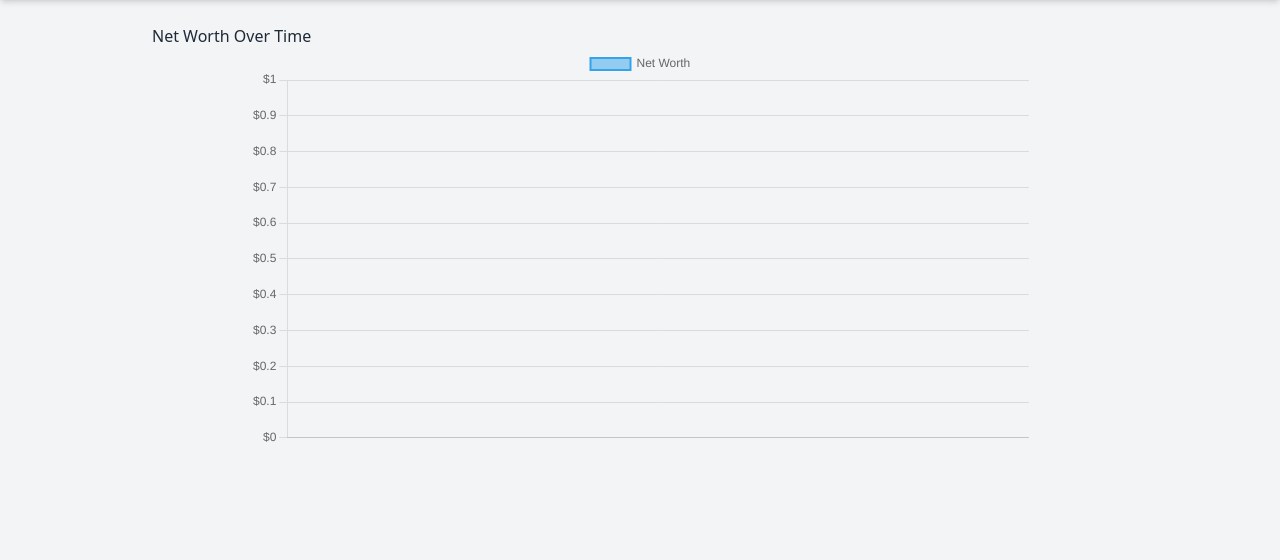
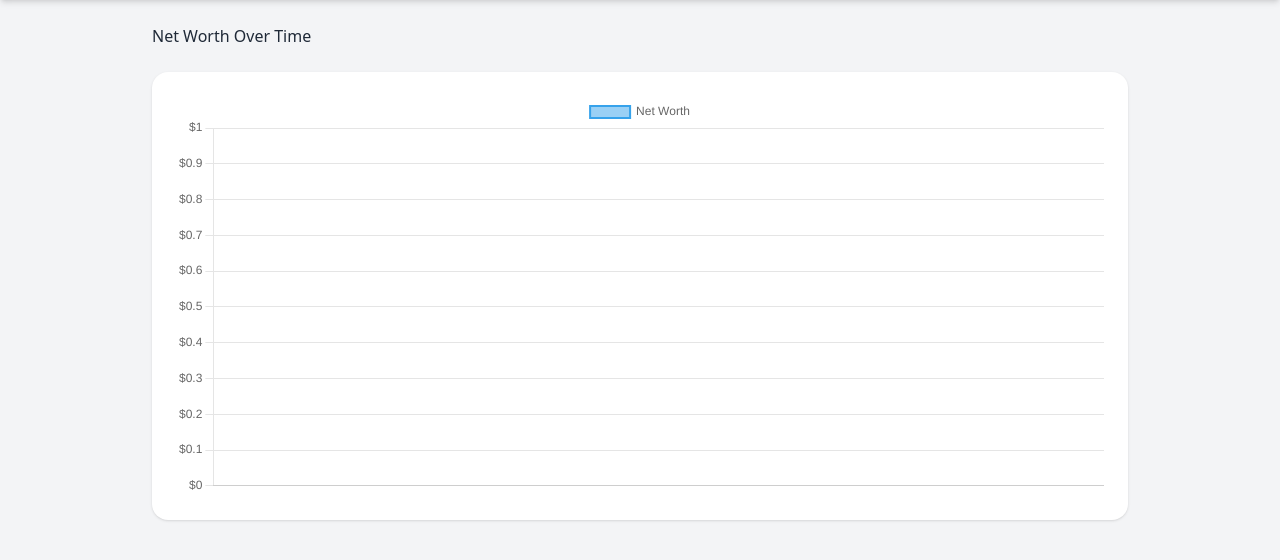
Before and after one commit to alphacentauri718/Personal-Finance-Tracker, a Python web app: template templates/history.html in a window 1280 px wide. Shown: the part 60-620 px from the top of the page. Run offline with Jinja, Linux system fonts and the light colour scheme; the template is opened without the code that fills it, so the values that code supplies are empty; some libraries are stand-ins or nearby versions.

Commit message:
UI upgrade to net worth history

```diff
--- a/templates/history.html
+++ b/templates/history.html
@@ -6,7 +6,7 @@
 
 <script src="https://cdn.jsdelivr.net/npm/chart.js"></script>
 
-<div style="width: 80%; max-width: 800px; margin: auto;">
+<div class="bg-white p-6 rounded-2xl shadow mt-6">
     <canvas id="netWorthChart" style="height: 400px;"></canvas>
 </div>
 
```
